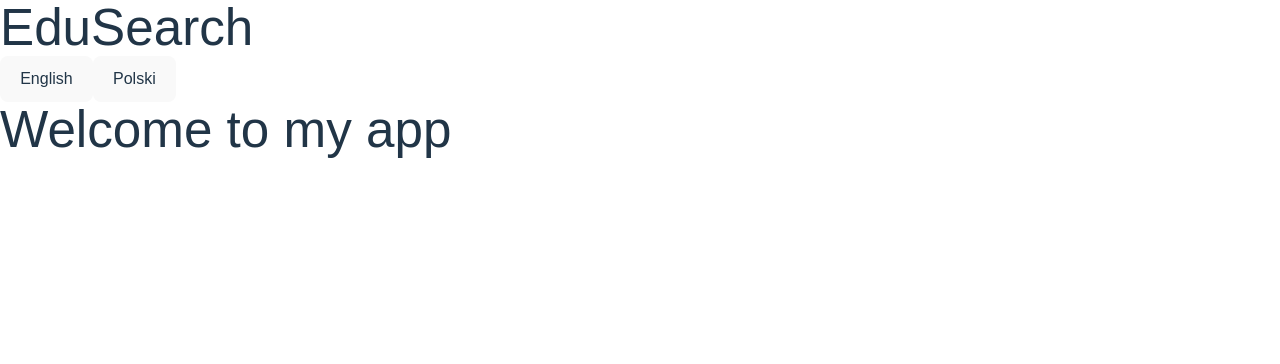
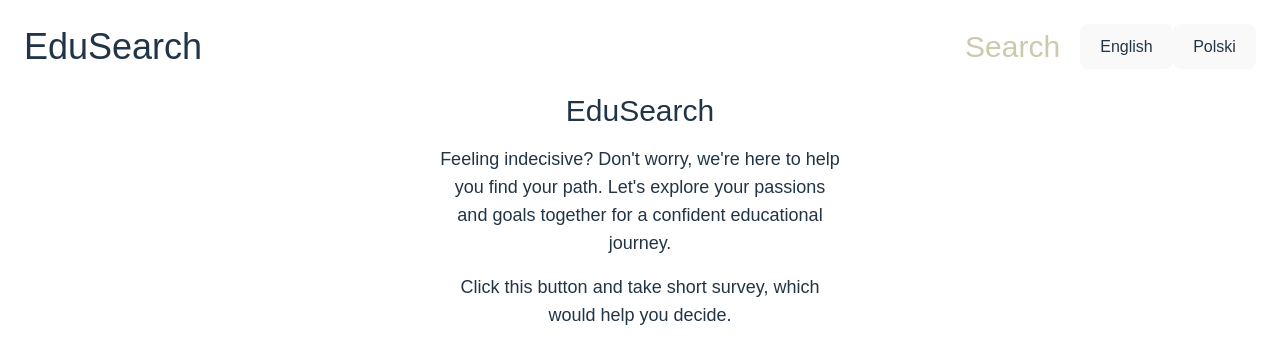
Before and after one commit to localhost-2137/frontend-hackyeah2023, a React (Vite) app: page / in a window 1280 px wide. Shown: the top 364 px of the page. Built offline with nearby package versions, Linux system fonts and the light colour scheme; a web font is replaced by a local one.

Commit message:
change Main.tsx

```diff
--- a/src/pages/Main.tsx
+++ b/src/pages/Main.tsx
@@ -1,24 +1,32 @@
-import { motion } from "framer-motion"
-import { useTranslation } from 'react-i18next';
+import {motion} from "framer-motion"
+import {Outlet, Link} from "react-router-dom"
+import {useTranslation} from 'react-i18next';
 import LanguageSwitcher from "../components/LanguageSwitcher";
 
 const Main = () => {
-  const { t } = useTranslation();
+    const {t} = useTranslation();
 
     return (
         <motion.div
-      initial={{ opacity: 0 }}
-      animate={{ opacity: 1 }}
-      exit={{ opacity: 0, transition: { duration: 0.5 } }}
+            initial={{opacity: 0}}
+            animate={{opacity: 1}}
+            exit={{opacity: 0, transition: {duration: 0.5}}}
+            className={"flex flex-col items-center h-screen w-full"}
         >
-      <header>
-        <h1>EduSearch</h1>
+            <header className="w-full max-w-[1300px] p-6 flex justify-between items-center">
+                <h1 className="text-4xl">EduSearch</h1>
+                <div className="flex gap-5 items-center">
+                    <Link to="/search" className="text-3xl text-add3-300 hover:text-add3-500">Search</Link>
+                    <LanguageSwitcher/>
+                </div>
+
             </header>
             <main>
-        <LanguageSwitcher />
-        <h1>{t('welcome')}</h1></main>
+                <Outlet/>
+            </main>
         </motion.div>
     );
 }
 
+
 export default Main
```
Also changed, not shown: src/App.tsx (+8 -4 lines). Lines whose indentation alone changed are shown as unchanged.
